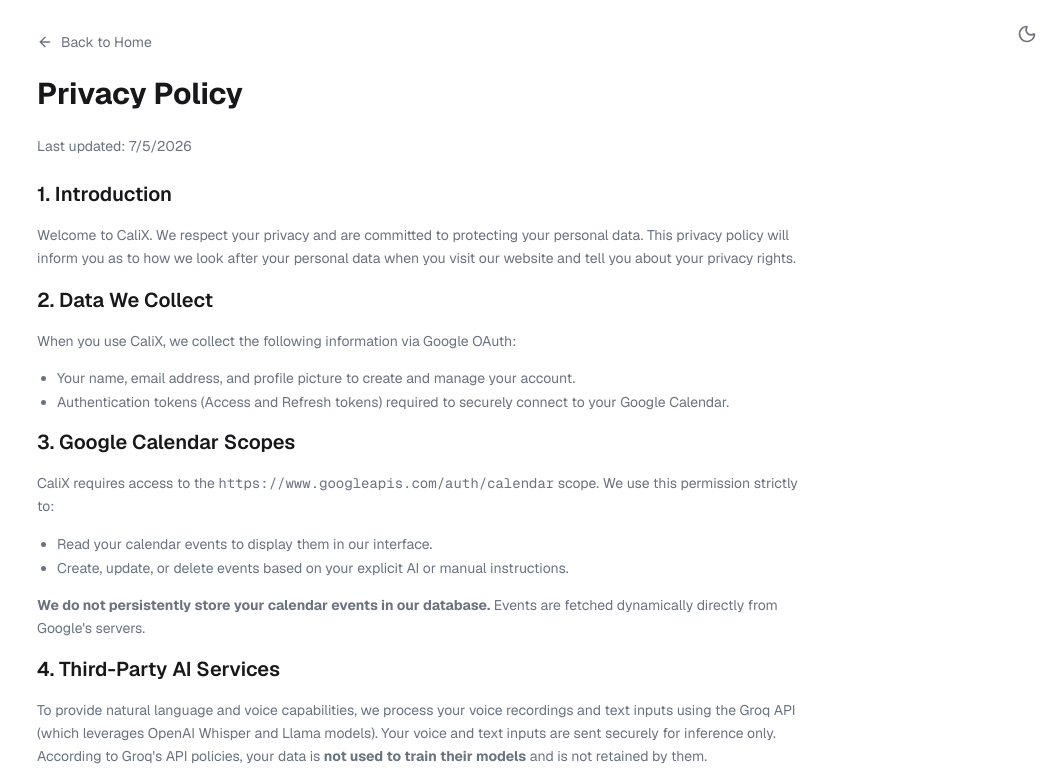
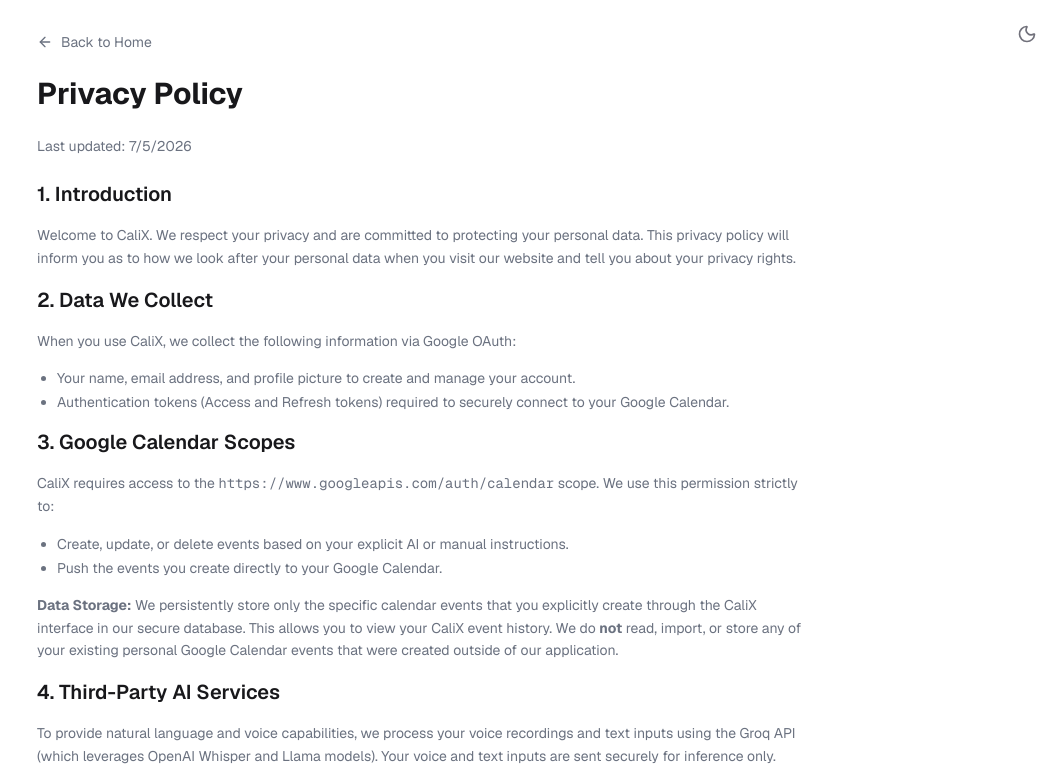
Before and after one commit to satyamsiuu/CaliX, a Next.js app: page /privacy in a window 1280 px wide. Shown: the top 771 px of the page, without its empty margins (219-1280 px from the left). Built offline with nearby package versions, Linux system fonts and the light colour scheme.

Commit message:
Update privacy policy to accurately reflect even storage

```diff
--- a/src/app/privacy/page.tsx
+++ b/src/app/privacy/page.tsx
@@ -42,11 +42,11 @@
             CaliX requires access to the <code>https://www.googleapis.com/auth/calendar</code> scope. We use this permission strictly to:
           </p>
           <ul className="list-disc pl-5 text-sm text-[var(--secondary-text)] space-y-1">
-            <li>Read your calendar events to display them in our interface.</li>
             <li>Create, update, or delete events based on your explicit AI or manual instructions.</li>
+            <li>Push the events you create directly to your Google Calendar.</li>
           </ul>
           <p className="text-sm leading-relaxed text-[var(--secondary-text)]">
-            <strong>We do not persistently store your calendar events in our database.</strong> Events are fetched dynamically directly from Google's servers.
+            <strong>Data Storage:</strong> We persistently store only the specific calendar events that you explicitly create through the CaliX interface in our secure database. This allows you to view your CaliX event history. We do <strong>not</strong> read, import, or store any of your existing personal Google Calendar events that were created outside of our application.
           </p>
 
           <h2 className="text-xl font-semibold">4. Third-Party AI Services</h2>
```
